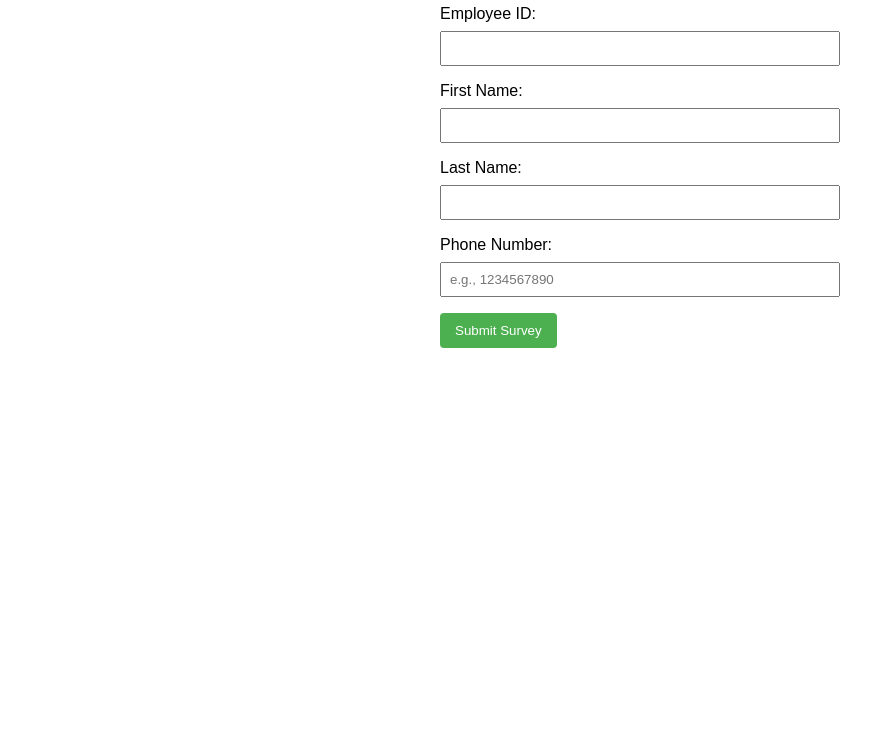
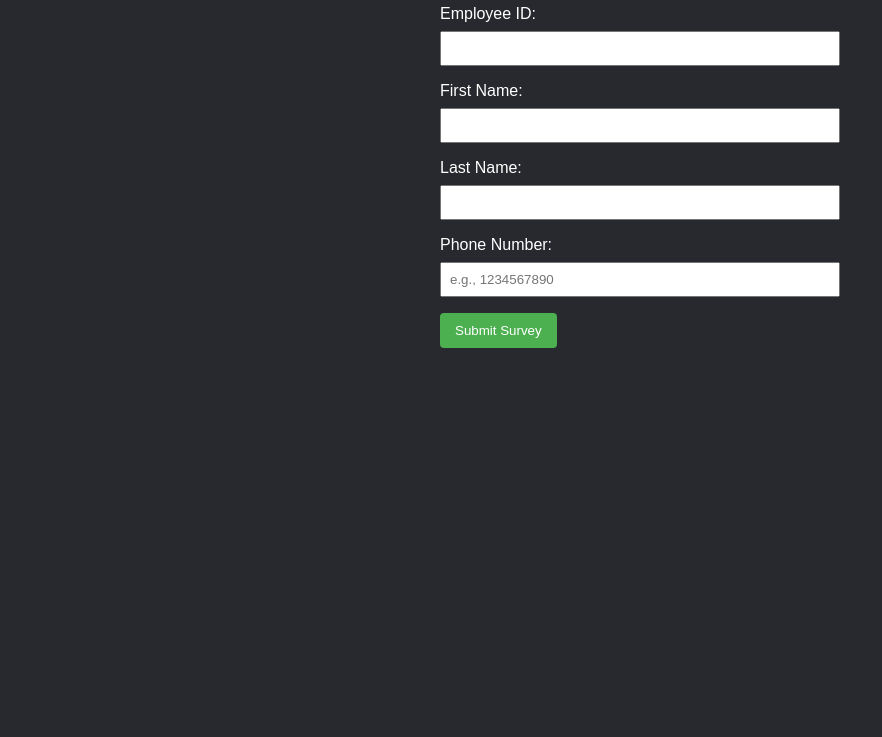
Before and after one commit to diegorios99/HIUP-Survey, a plain HTML site: page Main.html in a window 1280 px wide. Shown: the part 63-800 px from the top of the page, without its empty margins (0-882 px from the left). Drawn offline with Linux system fonts and the light colour scheme.

Commit message:
minor changes

```diff
--- a/Main.html
+++ b/Main.html
@@ -9,8 +9,9 @@
     <style>
         body {
             font-family: Arial, sans-serif;
+            color: white;
             margin: 20px;
-            background-color: ##28292e;
+            background-color: #28292e;
         }
 
         form {
```
